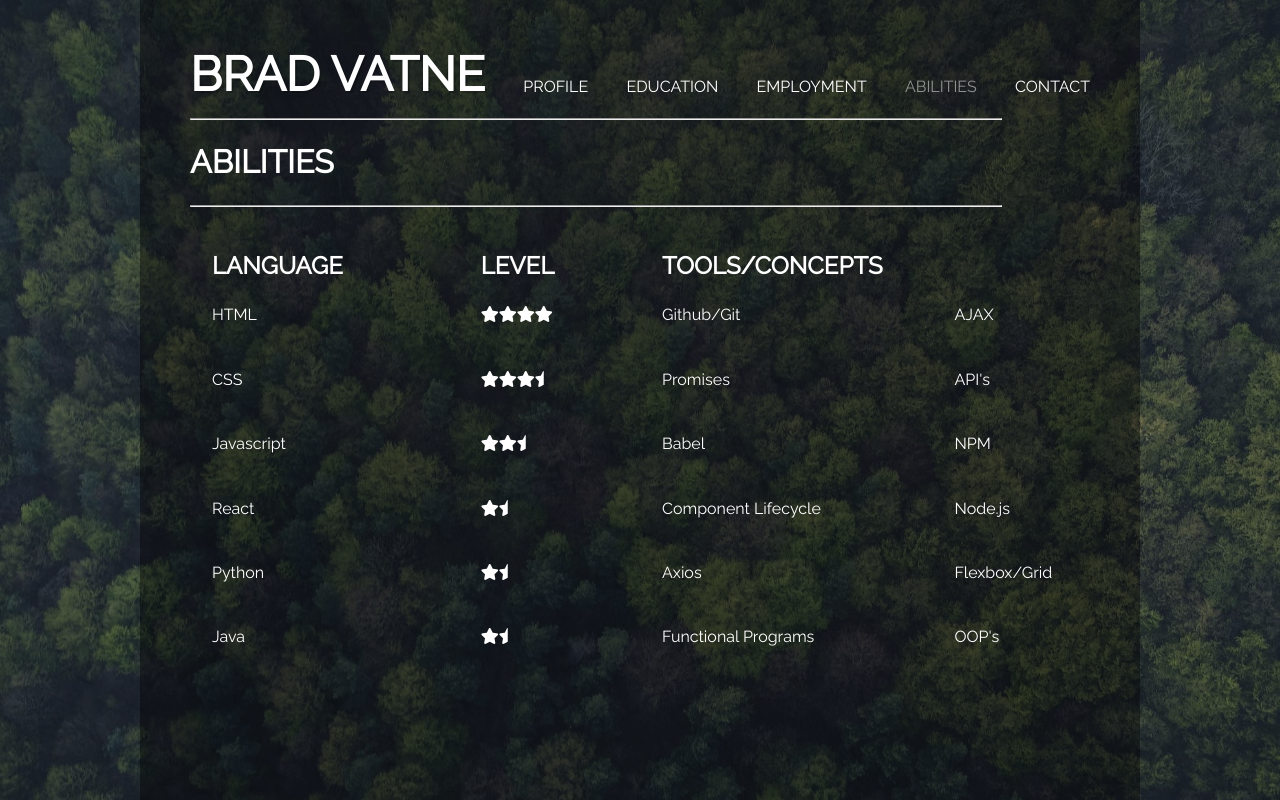
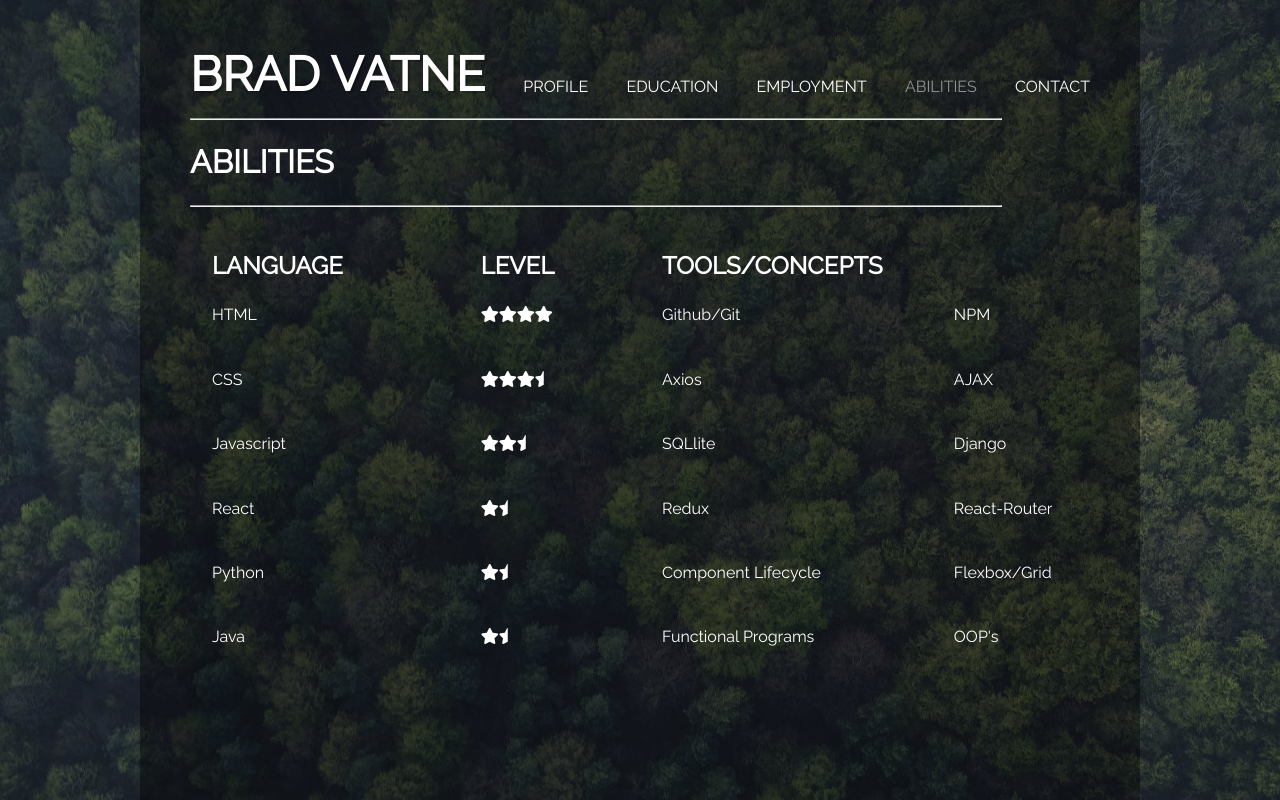
Before and after one commit to bradvatne/interactive-resume, a React (Create React App) app: page /abilities in a window 1280 px wide. Built offline with nearby package versions, Linux system fonts and the light colour scheme.

Commit message:
Update Abilities.js

```diff
--- a/src/Components/Abilities.js
+++ b/src/Components/Abilities.js
@@ -49,22 +49,22 @@ export class Abilities extends Component {
         </tr>
         <tr>
         <td>Github/Git</td>
+        <td>NPM</td>
+        </tr>
+        <tr>
+        <td>Axios</td>
         <td>AJAX</td>
         </tr>
         <tr>
-        <td>Promises</td>
-        <td>API's</td>
+        <td>SQLlite</td>
+        <td>Django</td>
         </tr>
         <tr>
-        <td>Babel</td>
-        <td>NPM</td>
+        <td>Redux</td>
+        <td>React-Router</td>
         </tr>
         <tr>
         <td>Component Lifecycle</td>
-        <td>Node.js</td>
-        </tr>
-        <tr>
-        <td>Axios</td>
         <td>Flexbox/Grid</td>
         </tr>
         <tr>
```
